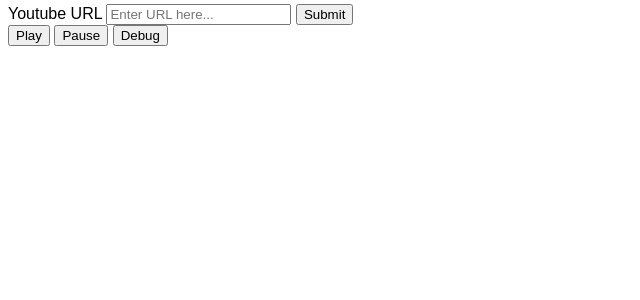
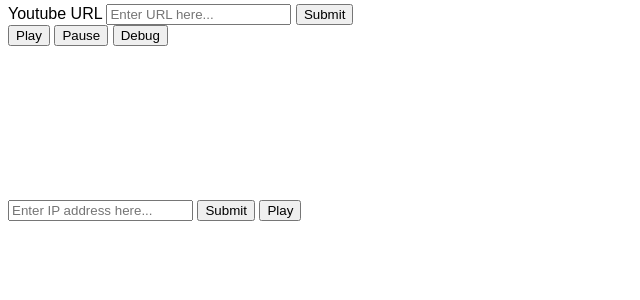
Before and after one commit to asori015/Youtube-Synchronization-Website, a Flask app: page / in a window 1280 px wide. Shown: the part 287-587 px from the top of the page, without its empty margins (0-640 px from the left). Run offline with Flask 2, Linux system fonts and the light colour scheme; data that the repository does not hold is empty; some libraries are stand-ins or nearby versions.

Commit message:
Adding flv player to website

```diff
--- a/static/javascript/socketio.js
+++ b/static/javascript/socketio.js
@@ -105,4 +105,19 @@ function debugFunction(){
     socket.emit('debug')
 }
 
-console.log('test')
+function flvPlayFunction(){
+    if (flvjs.isSupported()) {
+        var videoElement = document.getElementById('videoElement');
+        var flvPlayer = flvjs.createPlayer({
+            type: 'flv',
+            url: 'http://localhost:8000/live/STREAM_NAME.flv'
+        });
+        flvPlayer.attachMediaElement(videoElement);
+        flvPlayer.load();
+        flvPlayer.play();
+    }
+}
+
+function flvSumbmitFunction(){
+    ;
+}
--- a/templates/index.html
+++ b/templates/index.html
@@ -6,6 +6,9 @@
 
 {% block body %}
 <div class="content">
+    <script src="https://ajax.googleapis.com/ajax/libs/jquery/1.12.4/jquery.min.js"></script>
+    <script src="https://cdnjs.cloudflare.com/ajax/libs/socket.io/3.0.4/socket.io.min.js"></script>
+    <script src="{{ url_for('static', filename='javascript/socketio.js') }}"></script>
     <h1>Title</h1>
     {% if tasks|length < 1 %}
     <h4> There are no tasks to display. </h4>
@@ -37,8 +40,10 @@
 
     <br>
 
+
     <!-- chat -->
     <div class = "chat">
+
       <h3 style='color: #ccc;font-size: 30px;'>No message yet..</h3>
       <div class="message_holder"></div>
 
@@ -63,10 +68,15 @@
         <input type="button" class="pause" value="Pause" onclick="pauseFunction()">
         <input type="button" class="debug" value="Debug" onclick="debugFunction()">
       </form>
-
-        <script src="https://ajax.googleapis.com/ajax/libs/jquery/1.12.4/jquery.min.js"></script>
-        <script src="https://cdnjs.cloudflare.com/ajax/libs/socket.io/3.0.4/socket.io.min.js"></script>
-        <script src="{{ url_for('static', filename='javascript/socketio.js') }}"></script>
+    </div>
+    <div class="livestream">
+      <script src="https://cdn.bootcss.com/flv.js/1.5.0/flv.min.js"></script>
+      <video id="videoElement"></video>
+      <form id="livestreamip" action="" method="POST">
+        <input type="text" class="ip" placeholder="Enter IP address here...">
+        <input type="button" class="submit" value="Submit" onclick="flvSumbmitFunction()">
+        <input type="button" class="playflv" value="Play" onclick="flvPlayFunction()">
+      </form>
     </div>
 
     <!-- <br>
```
Lines whose indentation alone changed are shown as unchanged.
